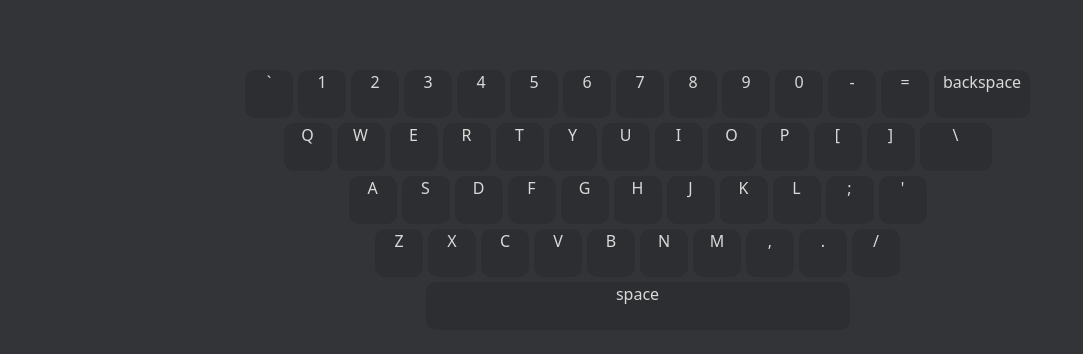
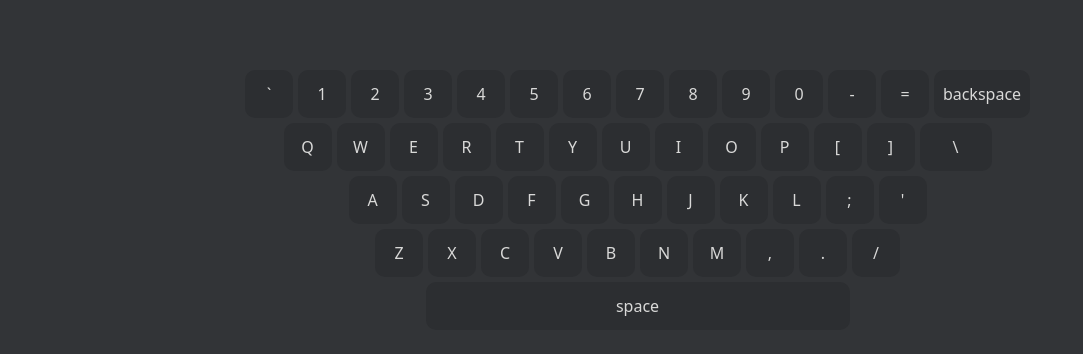
Before and after one commit to DJohnJomar/Bogo-Type, a React (Vite) app in the folder frontend/: page / in a window 1280 px wide. Shown: the part 224-578 px from the top of the page, without its empty margins (0-1083 px from the left). Built offline with nearby package versions, Linux system fonts and the light colour scheme; no server answers.

Commit message:
style: Re-center key components' characters

```diff
--- a/frontend/src/components/Keyboard/Key.css
+++ b/frontend/src/components/Keyboard/Key.css
@@ -1,5 +1,4 @@
 .Key{
-    display:inline-block;
     width:3em;
     height:3em;
     font-size: 1rem;
--- a/frontend/src/components/Keyboard/Key.jsx
+++ b/frontend/src/components/Keyboard/Key.jsx
@@ -14,7 +14,7 @@ function Key({ char, value, size, pressedKey }) {
         };
   return (
     <div
-      className="Key"
+      className="Key flex justify-center items-center"
       style={{ width: computedSize, transition, ...stylePressed }}
     >
       <p>{char}</p>
--- a/frontend/src/components/Keyboard/Keyboard.jsx
+++ b/frontend/src/components/Keyboard/Keyboard.jsx
@@ -5,7 +5,7 @@ import { useState, useEffect } from "react";
 function Keyboard({pressedKey}) {
   return (
     <div className="Keyboard">
-        <div className="row">
+        <div className="row flex flex-row">
             <Key char={"`"} value={"`"} size={"default"} pressedKey={pressedKey} />
             <Key char={"1"} value={"1"} size={"default"} pressedKey={pressedKey} />
             <Key char={"2"} value={"2"} size={"default"} pressedKey={pressedKey} />
@@ -22,7 +22,7 @@ function Keyboard({pressedKey}) {
             <Key char={"backspace"} value={"Backspace"} size={"large"} pressedKey={pressedKey} />
         </div>
 
-        <div className="row">
+        <div className="row flex flex-row">
             {/* <Key char={"tab"} value={"Tab"} size={"medium"} pressedKey={pressedKey} /> */}
             <Key char={"Q"} value={"q"} size={"default"} pressedKey={pressedKey} />
             <Key char={"W"} value={"w"} size={"default"} pressedKey={pressedKey} />
@@ -39,7 +39,7 @@ function Keyboard({pressedKey}) {
             <Key char={"\\ "} value={"\\"} size={"medium"} pressedKey={pressedKey} />
         </div>
 
-        <div className="row">
+        <div className="row flex flex-row">
             {/* <Key char={"capsLock"} value={"CapsLock"} size={"medium"} pressedKey={pressedKey} /> */}
             <Key char={"A"} value={"a"} size={"default"} pressedKey={pressedKey} />
             <Key char={"S"} value={"s"} size={"default"} pressedKey={pressedKey} />
@@ -55,7 +55,7 @@ function Keyboard({pressedKey}) {
             {/* <Key char={"enter"} value={"Enter"} size={"x-large"} pressedKey={pressedKey} /> */}
         </div>
 
-        <div className="row">
+        <div className="row flex flex-row">
             {/* <Key char={"shift"} value={"ShiftLeft"} size={"large"} pressedKey={pressedKey} /> */}
             <Key char={"Z"} value={"z"} size={"default"} pressedKey={pressedKey} />
             <Key char={"X"} value={"x"} size={"default"} pressedKey={pressedKey} />
@@ -70,7 +70,7 @@ function Keyboard({pressedKey}) {
             {/* <Key char={"shift"} value={"ShiftRight"} size={"xx-large"} pressedKey={pressedKey} /> */}
         </div>
 
-        <div className="row">
+        <div className="row flex flex-row">
             {/* <Key char={"ctrl"} value={"ControlLeft"} size={"default"} pressedKey={pressedKey} /> */}
             {/* <Key char={"win"} value={"MetaLeft"} size={"default"} pressedKey={pressedKey} /> */}
             {/* <Key char={"alt"} value={"AltLeft"} size={"default"} pressedKey={pressedKey} /> */}
```
